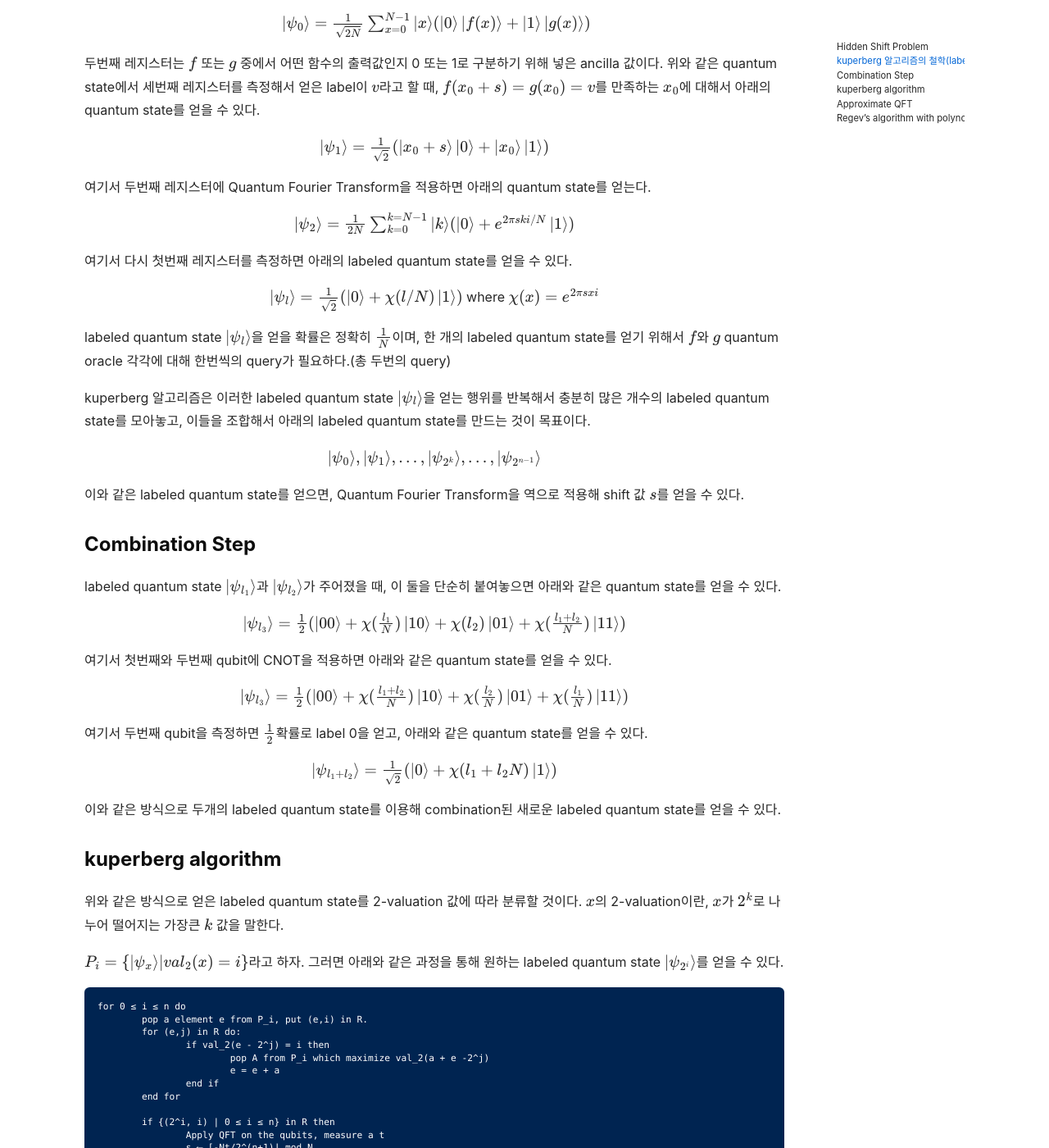
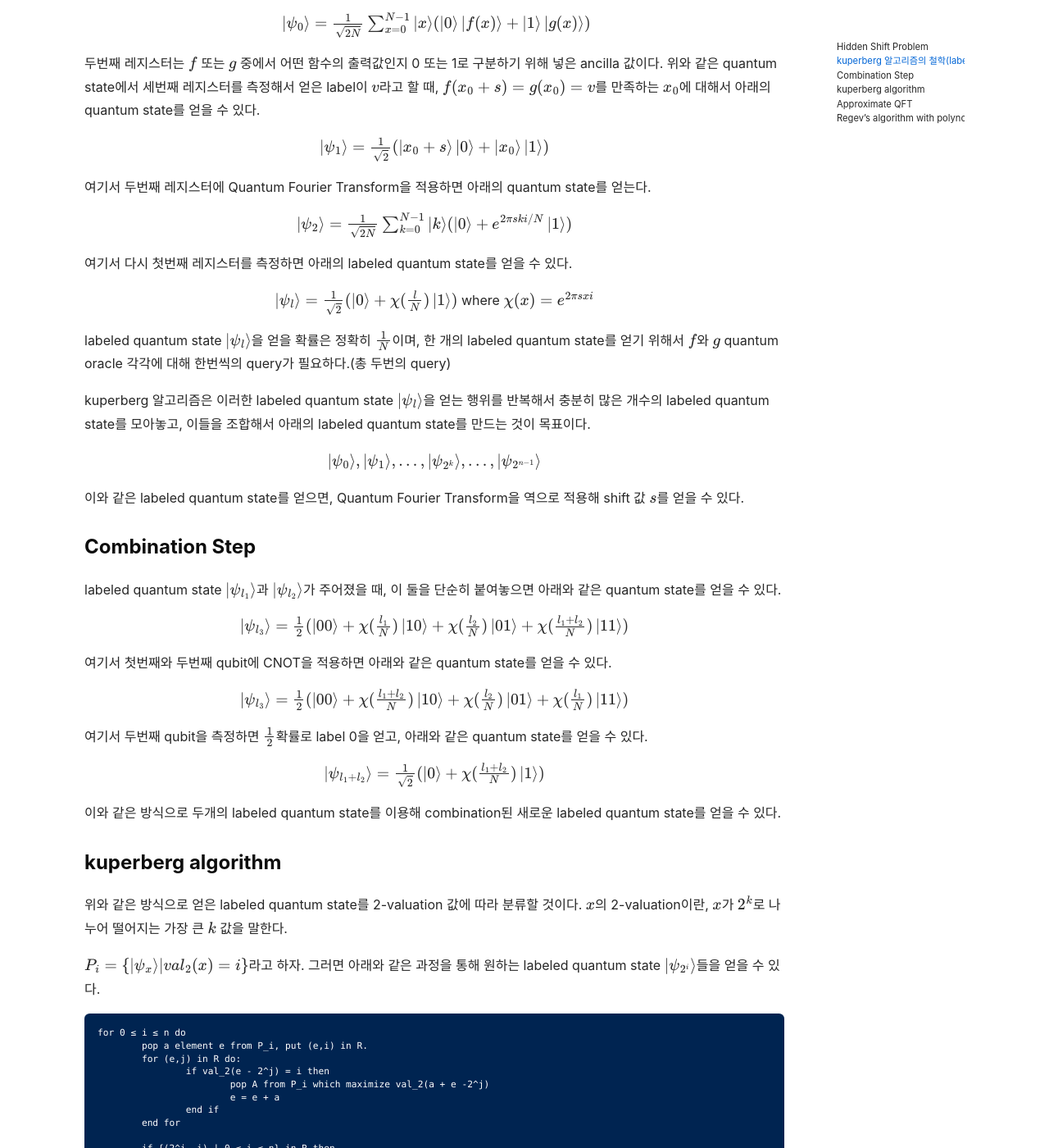
Before and after one commit to gusgkr0117/gusgkr0117.github.io, a Jekyll site: the page built from _posts/2021-02-14-Quantum-Algorithm-for-HSP.md, in a window 1280 px wide and 1400 px high, scrolled down 800 px. Shown: the whole window at 82% size. Built offline with Jekyll 4.4.1, drawn with Linux system fonts in a browser that asks for light colours; nearby versions of some CDN libraries; formulas are drawn with MathJax 3; some of the changed text lies outside the part shown.

Commit message:
update post

````diff
--- a/_posts/2021-02-14-Quantum-Algorithm-for-HSP.md
+++ b/_posts/2021-02-14-Quantum-Algorithm-for-HSP.md
@@ -28,11 +28,11 @@
 
 여기서 두번째 레지스터에 Quantum Fourier Transform을 적용하면 아래의 quantum state를 얻는다.
 
-<center>$\ket{\psi_2} = \frac{1}{2N}\sum_{k=0}^{k=N-1} \ket{k}(\ket{0}+e^{2\pi ski/N}\ket{1})$</center>
+<center>$\ket{\psi_2} = \frac{1}{\sqrt{2N}}\sum_{k=0}^{N-1} \ket{k}(\ket{0}+e^{2\pi ski/N}\ket{1})$</center>
 
 여기서 다시 첫번째 레지스터를 측정하면 아래의 labeled quantum state를 얻을 수 있다.
 
-<center>$\ket{\psi_l} = \frac{1}{\sqrt{2}}(\ket{0} + \chi(l/N)\ket{1})$ where $\chi(x) = e^{2\pi sxi}$ </center>
+<center>$\ket{\psi_l} = \frac{1}{\sqrt{2}}(\ket{0} + \chi(\frac{l}{N})\ket{1})$ where $\chi(x) = e^{2\pi sxi}$ </center>
 
 labeled quantum state $\ket{\psi_l}$을 얻을 확률은 정확히 $\frac{1}{N}$이며, 한 개의 labeled quantum state를 얻기 위해서 $f$와 $g$ quantum oracle 각각에 대해 한번씩의 query가 필요하다.(총 두번의 query)
 
@@ -46,7 +46,7 @@
 
 labeled quantum state $\ket{\psi_{l_1}}$과 $\ket{\psi_{l_2}}$가 주어졌을 때, 이 둘을 단순히 붙여놓으면 아래와 같은 quantum state를 얻을 수 있다.
 
-<center>$\ket{\psi_{l_3}} = \frac{1}{2}(\ket{00} + \chi(\frac{l_1}{N})\ket{10} + \chi(l_2)\ket{01} + \chi(\frac{l_1 + l_2}{N})\ket{11})$</center>
+<center>$\ket{\psi_{l_3}} = \frac{1}{2}(\ket{00} + \chi(\frac{l_1}{N})\ket{10} + \chi(\frac{l_2}{N})\ket{01} + \chi(\frac{l_1 + l_2}{N})\ket{11})$</center>
 
 여기서 첫번째와 두번째 qubit에 CNOT을 적용하면 아래와 같은 quantum state를 얻을 수 있다.
 
@@ -54,15 +54,15 @@
 
 여기서 두번째 qubit을 측정하면 $\frac{1}{2}$확률로 label 0을 얻고, 아래와 같은 quantum state를 얻을 수 있다.
 
-<center>$\ket{\psi_{l_1 + l_2}} = \frac{1}{\sqrt{2}}(\ket{0} + \chi({l_1 + l_2}{N})\ket{1})$</center>
+<center>$\ket{\psi_{l_1 + l_2}} = \frac{1}{\sqrt{2}}(\ket{0} + \chi(\frac{l_1 + l_2}{N})\ket{1})$</center>
 
 이와 같은 방식으로 두개의 labeled quantum state를 이용해 combination된 새로운 labeled quantum state를 얻을 수 있다.
 
 ### kuperberg algorithm
 
-위와 같은 방식으로 얻은 labeled quantum state를 2-valuation 값에 따라 분류할 것이다. $x$의 2-valuation이란, $x$가 $2^k$로 나누어 떨어지는 가장큰 $k$ 값을 말한다.
+위와 같은 방식으로 얻은 labeled quantum state를 2-valuation 값에 따라 분류할 것이다. $x$의 2-valuation이란, $x$가 $2^k$로 나누어 떨어지는 가장 큰 $k$ 값을 말한다.
 
-$P_i = \\{ \ket{\psi_x} \| val_2(x) = i \\}$라고 하자. 그러면 아래와 같은 과정을 통해 원하는 labeled quantum state ${\ket{\psi_{2^i}}}$를 얻을 수 있다.
+$P_i = \\{ \ket{\psi_x} \| val_2(x) = i \\}$라고 하자. 그러면 아래와 같은 과정을 통해 원하는 labeled quantum state ${\ket{\psi_{2^i}}}$들을 얻을 수 있다.
 
 ```
 for 0 ≤ i ≤ n do
@@ -89,11 +89,12 @@
 return Failure
 ```
 
+
 $2^k + 1$개의 $n$-bit label이 uniform distribution으로부터 주어졌다고 가정하자. 그러면 비둘기 집의 원리에 의해 이중에서 $l_1 + l_2$의 2-valuation이 $k$ 이상이 되는 $l_1$, $l_2$가 적어도 1개 존재하며, 이 둘을 combination해서 2-valuation이 $k$ 이상이 되는 label 한개를 만들 수 있다. 따라서 만약에 $r \cdot 2^k$만큼의 $n$-bit label이 주어지면, 적어도 $\frac{(r-1)}{2} \cdot 2^k > \frac{r}{4} \cdot 2^k$만큼의 2-valuation이 $k$이상인 label을 얻을 수 있다.
 
-그러면 가장 처음에 대략 $4^{\lceil \frac{n}{k} \rceil}2^k$만큼의 label을 뽑아놓으면 마지막에 2-valuation이 $n-1$인 label이 적어도 1개 나온다는 것을 알 수 있다. $k = \sqrt{n}$으로 설정하면, 필요한 label의 개수는 총 $2^{3\sqrt{n}}$으로 subexponential하다. label의 개수는 곧 oracle query의 개수이므로 subexponential query만으로 문제를 해결 할 수 있음을 알 수 있다.
+그러면 가장 처음에 대략 $4^{\lceil \frac{n}{k} \rceil}2^k$만큼의 label을 뽑아놓으면 마지막에 2-valuation이 $n-1$인 label이 1개 이상 나온다는 것을 알 수 있다. $k = \sqrt{n}$으로 설정하면, 필요한 label의 개수는 총 $2^{3\sqrt{n}}$으로 subexponential하다. label의 개수는 곧 oracle query의 개수이므로 subexponential query만으로 문제를 해결 할 수 있음을 알 수 있다.
 
-다만, 이를 위해서 마찬가지로 subexponential한 quantum memory가 필요하다는 것도 알 수 있다.
+다만, 이를 위해서는 subexponential한 quantum memory가 필요하다는 것도 알 수 있다. 이는 상당한 자원을 필요로 한다.
 
 ### Approximate QFT
 
````
Also changed, not shown: other parts of _posts/2021-02-14-Quantum-Algorithm-for-HSP.md (+2 -2 lines).
